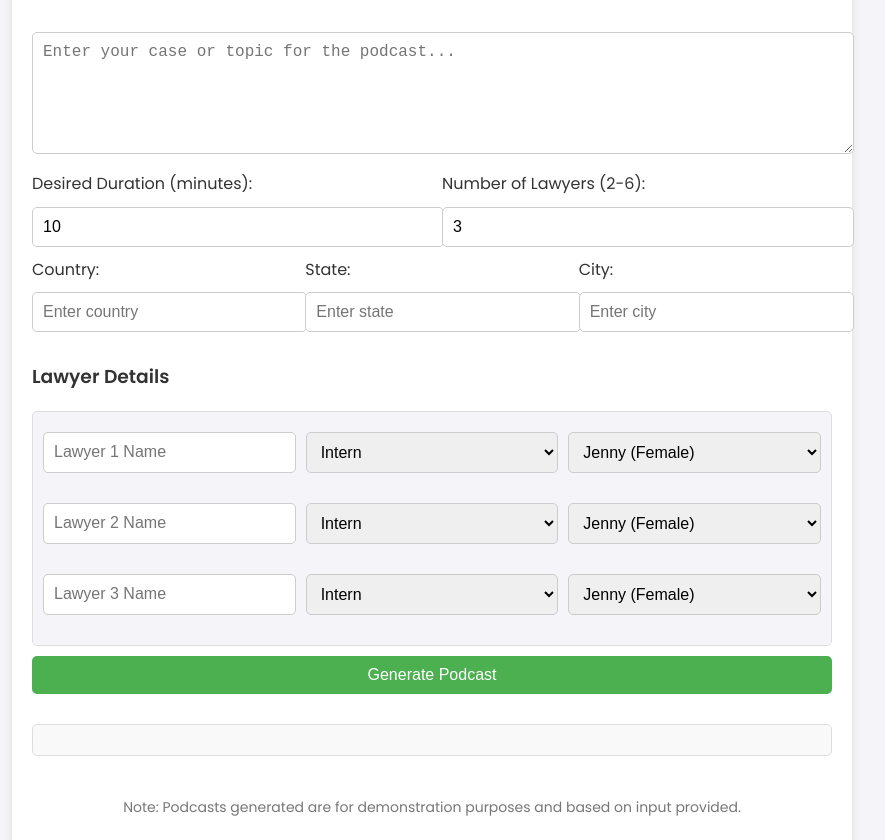
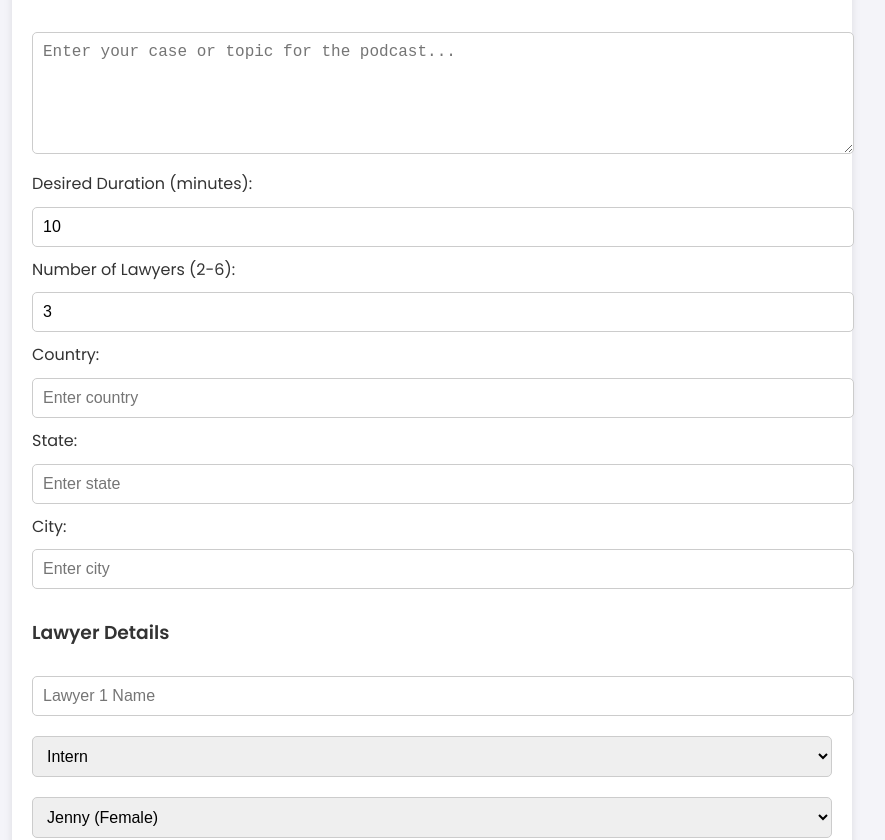
Before and after one commit to KingAmada/Lord-Lawyers, a website: page public/index.html in a window 1280 px wide. Shown: the part 112-952 px from the top of the page, without its empty margins (208-1093 px from the left). Drawn offline with Linux system fonts and the light colour scheme.

Commit message:
Update styles.css

```diff
--- a/public/styles.css
+++ b/public/styles.css
@@ -1,4 +1,3 @@
-/* General Body Styling */
 body {
     font-family: 'Poppins', sans-serif;
     margin: 0;
@@ -8,7 +7,6 @@ body {
     line-height: 1.6;
 }
 
-/* Container Styling */
 .container {
     max-width: 800px;
     margin: 30px auto;
@@ -18,7 +16,6 @@ body {
     border-radius: 10px;
 }
 
-/* Header Styling */
 h1 {
     text-align: center;
     font-size: 28px;
@@ -26,7 +23,6 @@ h1 {
     color: #4CAF50;
 }
 
-/* Form Inputs */
 textarea, input, select, button {
     width: 100%;
     padding: 10px;
@@ -41,7 +37,6 @@ textarea {
     resize: vertical;
 }
 
-/* Button Styling */
 button {
     background-color: #4CAF50;
     color: white;
@@ -58,7 +53,6 @@ button:hover {
     background-color: #45a049;
 }
 
-/* Status and Feedback */
 .status {
     margin-top: 20px;
     font-weight: bold;
@@ -66,15 +60,6 @@ button:hover {
     text-align: center;
 }
 
-.status.error {
-    color: #ff0000;
-}
-
-.status.success {
-    color: #4CAF50;
-}
-
-/* Conversation Display */
 .conversation {
     margin-top: 20px;
     border: 1px solid #ddd;
@@ -85,7 +70,6 @@ button:hover {
     overflow-y: auto;
 }
 
-/* Audio Controls */
 .audio-controls {
     margin-top: 20px;
     display: flex;
@@ -98,58 +82,3 @@ button:hover {
     flex: 1;
     max-width: 150px;
 }
-
-/* Settings Row Layout */
-.settings-row {
-    display: flex;
-    gap: 20px;
-    flex-wrap: wrap;
-    justify-content: space-between;
-}
-
-.settings-row div {
-    flex: 1;
-    min-width: 150px;
-}
-
-/* Speaker Configuration Section */
-#speaker-settings {
-    margin-top: 20px;
-}
-
-#speakers-container {
-    margin-top: 10px;
-    padding: 10px;
-    border: 1px solid #ddd;
-    border-radius: 5px;
-    background-color: #f4f4f9;
-}
-
-.speaker-config {
-    display: flex;
-    gap: 10px;
-    margin-bottom: 10px;
-}
-
-.speaker-config input, .speaker-config select {
-    flex: 1;
-}
-
-/* Disclaimer Styling */
-.disclaimer {
-    font-size: 14px;
-    text-align: center;
-    margin-top: 20px;
-    color: #777;
-}
-
-/* Responsive Design */
-@media (max-width: 600px) {
-    .settings-row {
-        flex-direction: column;
-    }
-
-    .audio-controls {
-        flex-direction: column;
-    }
-}
```
